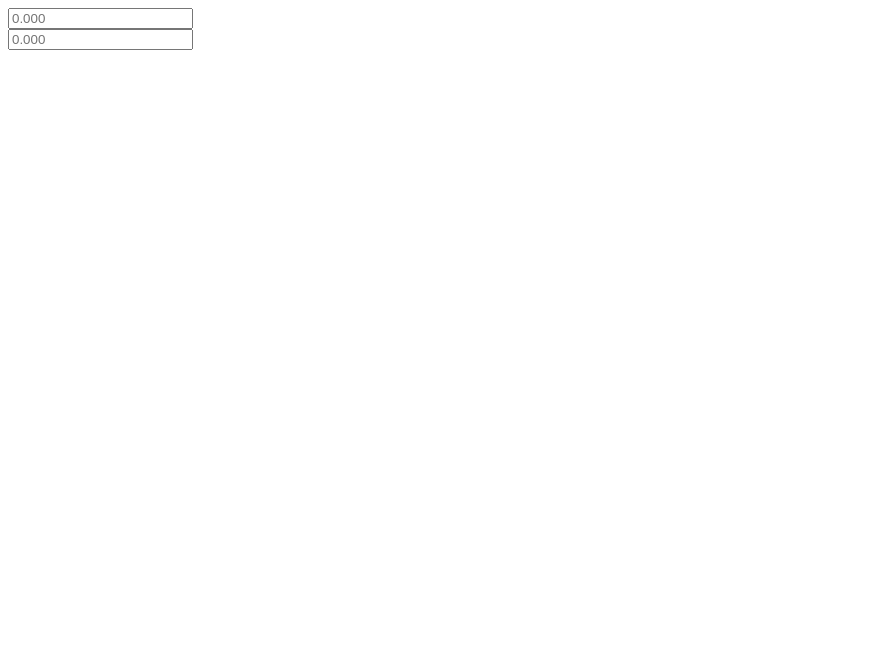
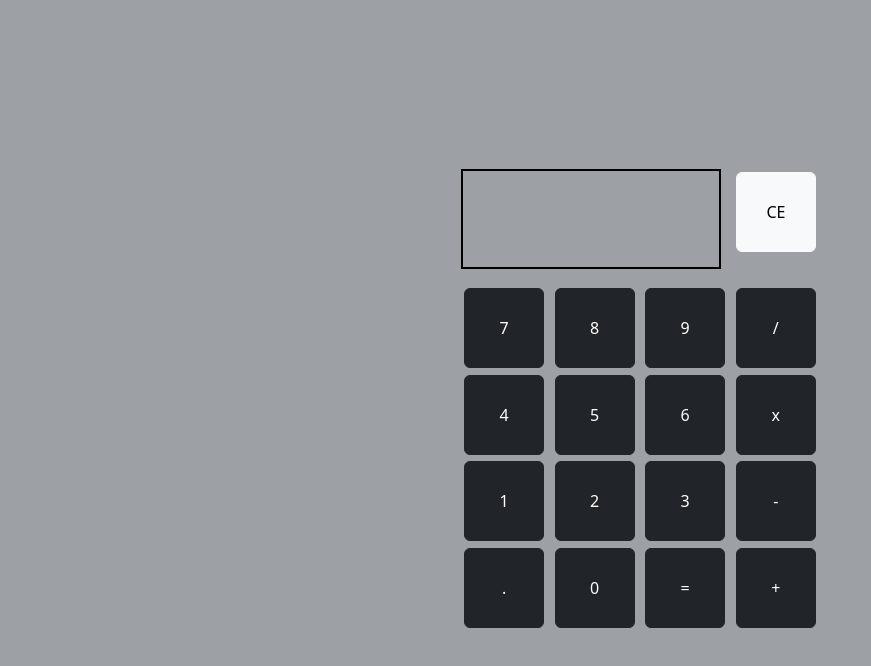
Before and after one commit to hakeem0114/Calculator, a plain HTML site: page index.html in a window 1280 px wide. Shown: the whole page, without its empty margins (0-871 px from the left). Drawn offline with nearby package versions, Linux system fonts and the light colour scheme.

Commit message:
Finished HTML & CSS

```diff
--- a/index.html
+++ b/index.html
@@ -6,25 +6,47 @@
     <meta name="viewport" content="width=device-width, initial-scale=1.0">
     <title>Calculator</title>
     <link rel="stylesheet" href="style.css">
-
+    <link href="https://cdn.jsdelivr.net/npm/bootstrap@5.3.0-alpha1/dist/css/bootstrap.min.css" rel="stylesheet" integrity="sha384-GLhlTQ8iRABdZLl6O3oVMWSktQOp6b7In1Zl3/Jr59b6EGGoI1aFkw7cmDA6j6gD" crossorigin="anonymous">
 </head>
-    <body>
+    <body style="background-color: #9da0a5;">
         <div class="calculator">
-
-            <div class="screen">
-                <div class="output">
-                    <div class="operation">
-                        <input type="text" placeholder="0.000" class="operation">
-                    </div>
+            <div class="output">
+                <div id="screen">
+                    <div class="old"></div>
+                    <div class="new"></div>
                 </div>
 
-                <div class="result">
-                    <input type="text" placeholder="0.000" class="result">
-                </div>
-
+                <button class="btn btn-light clear">CE</button>
             </div>
 
-            <div class="input"></div>
+            <div class="input">
+                <button class="btn btn-dark number">7</button>
+                <button class="btn btn-dark number">8</button>
+                <button class="btn btn-dark number">9</button>
+                <button class="btn btn-dark operator">/</button>
+            </div>
+
+            <div class="input">
+                <button class="btn btn-dark green number">4</button>
+                <button class="btn btn-dark number">5</button>
+                <button class="btn btn-dark number">6</button>
+                <button class="btn btn-dark operator">x</button>
+            </div>
+
+            <div class="input">
+                <button class="btn btn-dark number">1</button>
+                <button class="btn btn-dark number">2</button>
+                <button class="btn btn-dark number">3</button>
+                <button class="btn btn-dark operator">-</button>
+            </div>
+
+            <div class="input">
+                <button class="btn btn-dark decimal">.</button>
+                <button class="btn btn-dark number">0</button>
+                <button class="btn btn-dark equal">=</button>
+                <button class="btn btn-dark operator">+</button>
+            </div>
+
 
         </div>
 
--- a/style.css
+++ b/style.css
@@ -1,3 +1,44 @@
 *{
     box-sizing: border-box;
+
 }
+
+body{
+
+    display: flex;
+    justify-content: center;
+    align-items: center;
+
+    /*Be centred about the entire page*/
+    height: 100vh;
+    width: 100vw;
+}
+
+.btn{
+
+    /*Reminder to add click audio on click for the impaired*/
+    width: 80px;
+    height: 80px;
+    color: #e8eaed;
+    margin:.2em;
+
+    transition: .3s ease-in-out;
+}
+.btn:hover{
+    transform: scale(1.1);
+}
+
+#screen{
+    width: 260px;
+    height: 100px;
+    border: 2px solid black;
+}
+
+.output{
+    display: flex;
+    margin-bottom: 1em;
+}
+.clear{
+    display: flex;
+    margin-left: 15px;
+}
```
Also changed, not shown: 1 other file.
